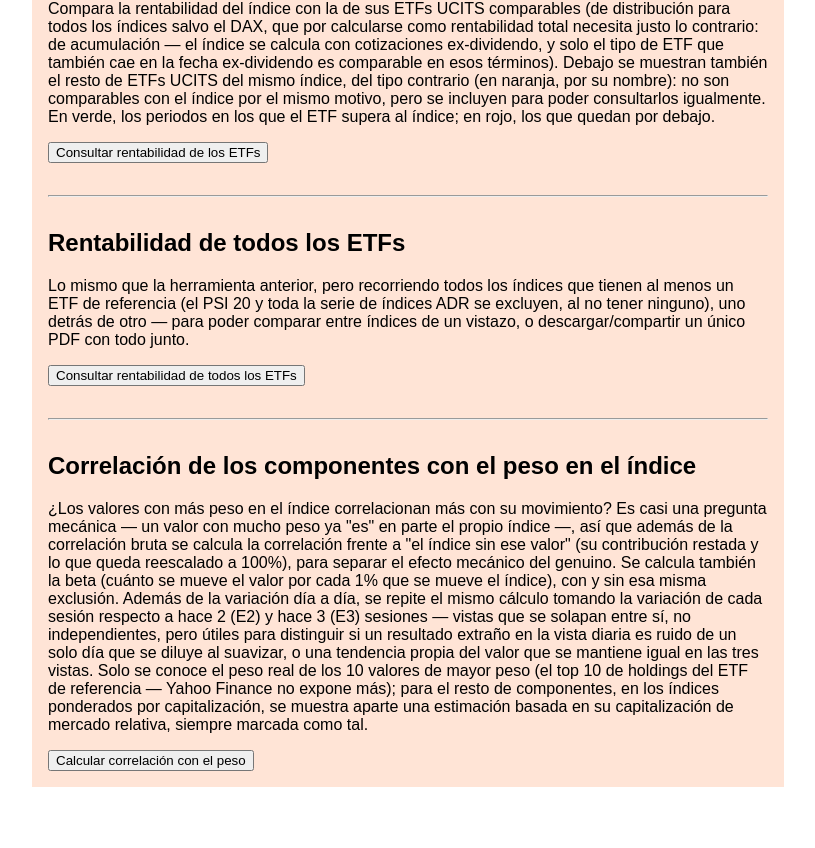
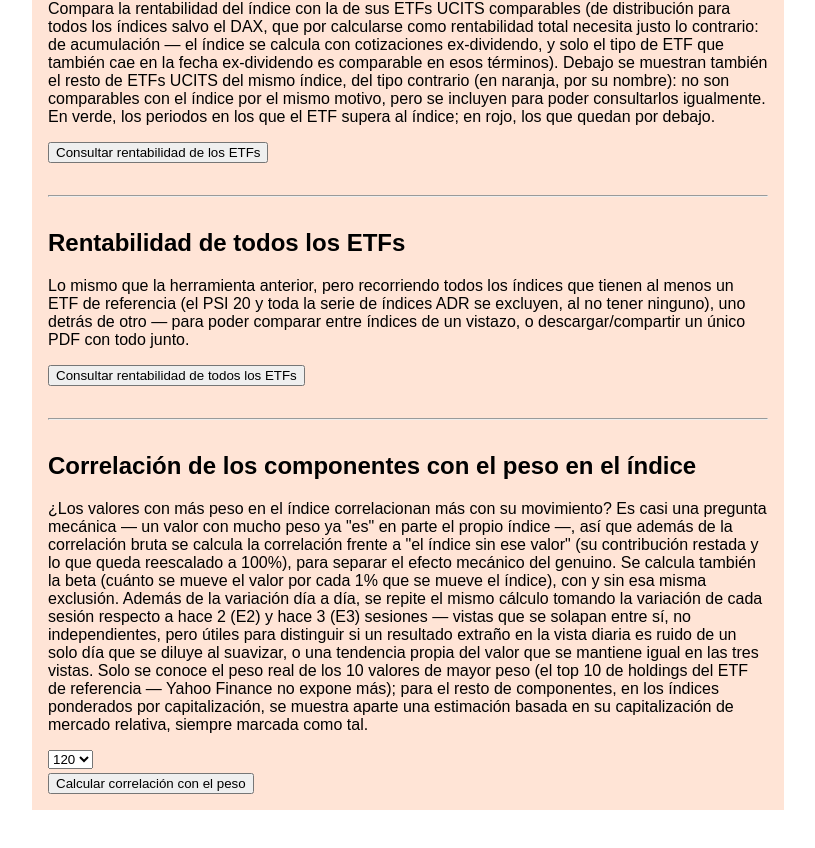
Before and after one commit to antonioluiscliment/fondo-ia-web, a Next.js app: page /analisis in a window 1280 px wide. Shown: the part 1242-2090 px from the top of the page, without its empty margins (232-1047 px from the left). Before the commit the page ends 2069 px from the top, so only its background shows below. Built offline with nearby package versions, Linux system fonts and the light colour scheme.

Commit message:
Add files via upload

```diff
--- a/pages/analisis.js
+++ b/pages/analisis.js
@@ -41,13 +41,14 @@ export default function Analisis() {
   const [correlacionPeso, setCorrelacionPeso] = useState(null);
   const [cargandoCorrelacionPeso, setCargandoCorrelacionPeso] = useState(false);
   const [errorCorrelacionPeso, setErrorCorrelacionPeso] = useState(null);
+  const [ventanaCorrelacionPeso, setVentanaCorrelacionPeso] = useState(120);
 
   async function realizarCorrelacionPeso() {
     setCargandoCorrelacionPeso(true);
     setErrorCorrelacionPeso(null);
     setCorrelacionPeso(null);
     try {
-      const resp = await fetch(`/api/correlacionPesoIndice?indice=${indiceId}`);
+      const resp = await fetch(`/api/correlacionPesoIndice?indice=${indiceId}&ventana=${ventanaCorrelacionPeso}`);
       const json = await resp.json();
       if (!resp.ok) throw new Error(json.error || "Error desconocido");
       setCorrelacionPeso(json);
@@ -681,6 +682,17 @@ export default function Analisis() {
       <h2>{t.correlacionPesoTitulo}</h2>
       <p>{t.correlacionPesoDesc}</p>
 
+      <p style={{ margin: "12px 0 4px" }}>
+        <label>
+          {t.correlacionPesoEtiquetaVentana}{" "}
+          <select value={ventanaCorrelacionPeso} onChange={(e) => setVentanaCorrelacionPeso(Number(e.target.value))}>
+            <option value={60}>60</option>
+            <option value={120}>120</option>
+            <option value={180}>180</option>
+          </select>
+        </label>
+      </p>
+
       <button onClick={realizarCorrelacionPeso} disabled={cargandoCorrelacionPeso}>
         {cargandoCorrelacionPeso ? t.correlacionPesoBotonCargando : t.correlacionPesoBoton}
       </button>
```
